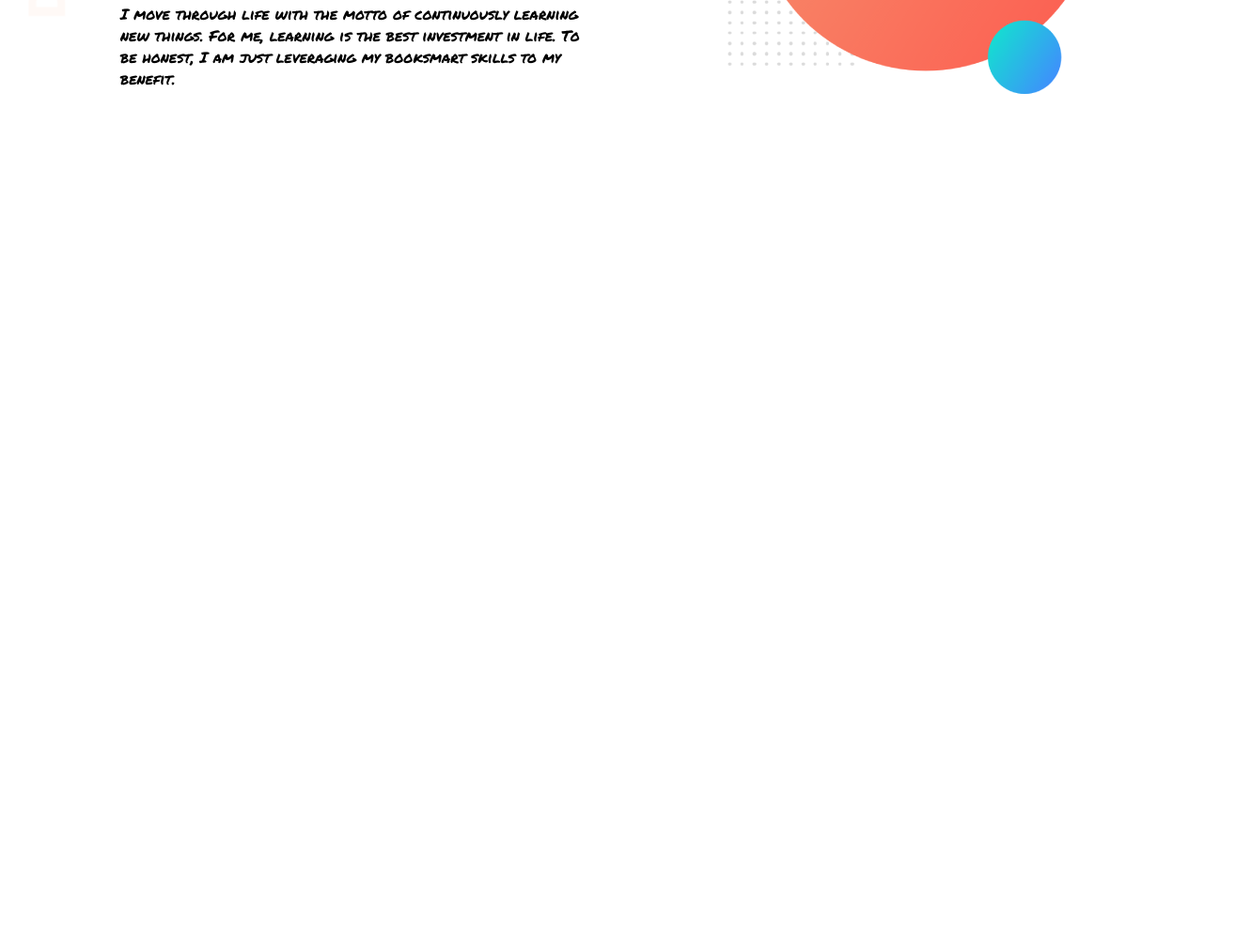
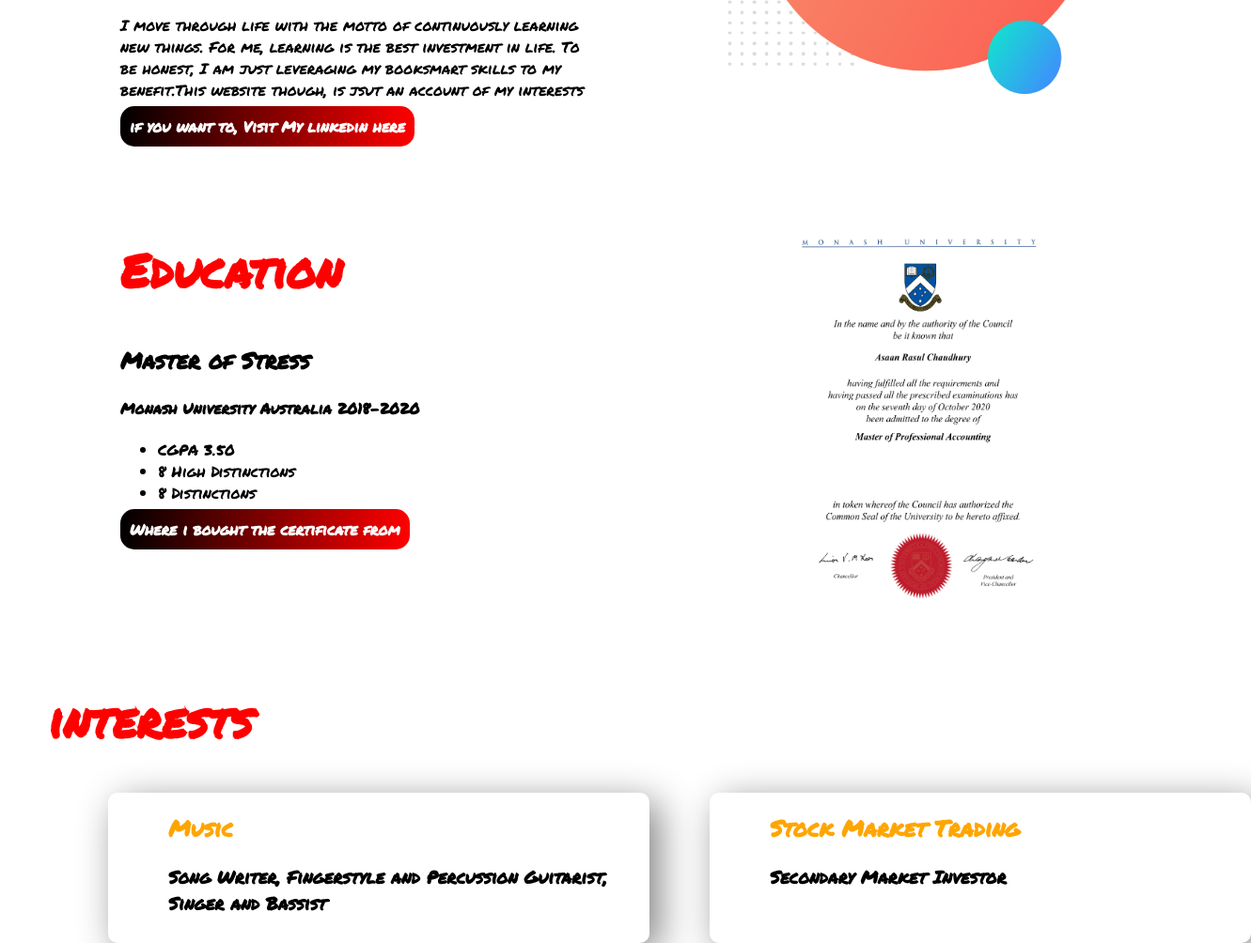
Before and after one commit to asaan-bd/portfolio-demo, a plain HTML site: page index.html in a window 1280 px wide. Shown: the part 342-1346 px from the top of the page at 94% size, 1331 px wide, since content can reach past the window. Before the commit the page ends 800 px from the top, so only its background shows below. Drawn offline with Linux system fonts and the light colour scheme.

Commit message:
first Draft

```diff
--- a/index.html
+++ b/index.html
@@ -15,13 +15,16 @@
 <body>
     <section class="top-banner">
         <div class="half-width">
-            <h1>Welcome to</h1>
-            <h1><span class="name">Asaan</span>s' Website</h1>
-            <h3>Acedemically Trained Accountant,Self Taught Programmer & Aspiring Digital Marketer</h3>
+            <h1><span class="name">Asaan Rasul Chaudhury</span></h1>
+            <h2>Acedemically Trained Accountant,Self Taught Programmer & Aspiring Digital Marketer</h2>
             <p>I move through life with the motto of continuously learning new things. For me,
                 learning
                 is
-                the best investment in life. To be honest, I am just leveraging my booksmart skills to my benefit.</p>
+                the best investment in life. To be honest, I am just leveraging my booksmart skills to my benefit.This
+                website though, is jsut an account of my interests</p>
+            <a class="link-button" target="_blank" href="https://www.linkedin.com/in/asaan-chaudhury-20674297/">if you
+                want to, Visit My
+                linkedin here</a>
         </div>
         <div class="half-width">
             <img src="Images/img-2.png">
@@ -34,6 +37,59 @@
 
 
     </section>
+
+
+    <section clss="dream-area">
+
+
+        <div class="education-img">
+
+            <img src="Images/Certificate/monash.png" height="450" width="300" />
+
+
+        </div>
+
+        <div class="education-info">
+            <h1 class="name">Education</h1>
+            <h2>Master of Stress</h2>
+            <h4>Monash University Australia 2018-2020</h4>
+            <ul>
+                <li>CGPA 3.50</li>
+                <li>8 High Distinctions</li>
+                <li>8 Distinctions</li>
+            </ul>
+            <a class="link-button" target="_blank" href="https://www.monash.edu/"> Where i bought the
+                certificate from</a>
+
+
+
+
+        </div>
+
+    </section>
+
+
+    <section class="passion">
+        <h1 class="name">interests</h1>
+
+        <div class="music-info">
+            <h2><span class="yellow">Music</span></h2>
+            <h3>Song Writer, Fingerstyle and Percussion Guitarist, Singer and Bassist</h3>
+
+
+        </div>
+        <div class="music-info">
+            <h2><span class="yellow">Stock Market Trading</span></h2>
+            <h3>Secondary Market Investor</h3>
+
+        </div>
+
+
+    </section>
+
+
+
+
 </body>
 
 </html>
--- a/style.css
+++ b/style.css
@@ -21,6 +21,69 @@
     background-repeat: no-repeat;
 }
 section{
-    height:500px;
+    height:200px;
 
 }
+.link-button{
+    text-decoration: none;
+    background-image: linear-gradient(90deg, rgb(0, 0, 0),red);
+    padding: 10px;
+    border-radius: 15px;
+    color:rgb(255, 255, 255);
+    font-weight: bold;
+    margin-top: 10%;
+
+}
+.education-info{
+    width: 50%;
+    float: left;
+    margin-left: 5%;
+    padding-left: 5%;
+    padding-top: 5%;
+}
+.education-img{
+    width: 30%;
+    float: right;
+    margin-left: 0%;
+    margin-right: 5%;
+    margin-top: 10%;
+    padding-left: 5%;
+
+}
+
+.dream-area{
+    height: 200px;
+}
+.passion{
+    width: 100%;
+    float: left;
+    margin-left: 2%;
+    padding-left: 2%;
+    padding-top: 0%;
+
+}
+.music-info{
+    width: 40%;
+    float: left;
+    margin-left: 5%;
+    padding-left: 5%;
+    padding-top: 0%;
+    box-shadow: 10px 10px 40px grey;
+    border-radius: 10px;
+    height: 80%;
+}
+.stock-info{
+    width: 40%;
+    float: left;
+    margin-left: 5%;
+    margin-right:0% ;
+    padding-left: 5%;
+    padding-right: 0%;
+    padding-top: 0%;
+    box-shadow: 10px 10px 40px grey;
+
+}
+
+.yellow{
+    color:orange;
+}
```
Also changed, not shown: Images/Certificate/monash.png (added).
